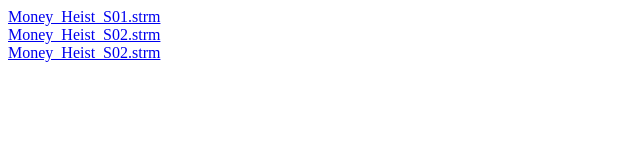
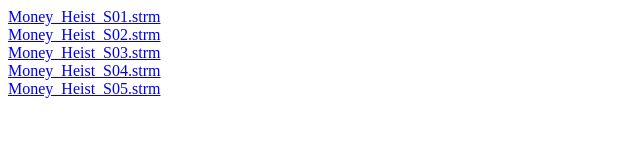
Before and after one commit to hhssse/hhssse.github.io, a plain HTML site: page index.html in a window 1280 px wide. Shown: the whole page, without its empty margins (0-640 px from the left). Drawn offline with Linux system fonts and the light colour scheme.

Commit message:
Update index.html

```diff
--- a/index.html
+++ b/index.html
@@ -5,7 +5,11 @@
 <br/>
 <a href="Money_Heist_S02.strm">Money_Heist_S02.strm</a>
 <br/>
-<a href="Money_Heist_S02.strm">Money_Heist_S02.strm</a>
+<a href="Money_Heist_S03.strm">Money_Heist_S03.strm</a>
+<br/>
+<a href="Money_Heist_S04.strm">Money_Heist_S04.strm</a>
+<br/>
+<a href="Money_Heist_S05.strm">Money_Heist_S05.strm</a>
 <br/>
 </body>
 </html>
```
